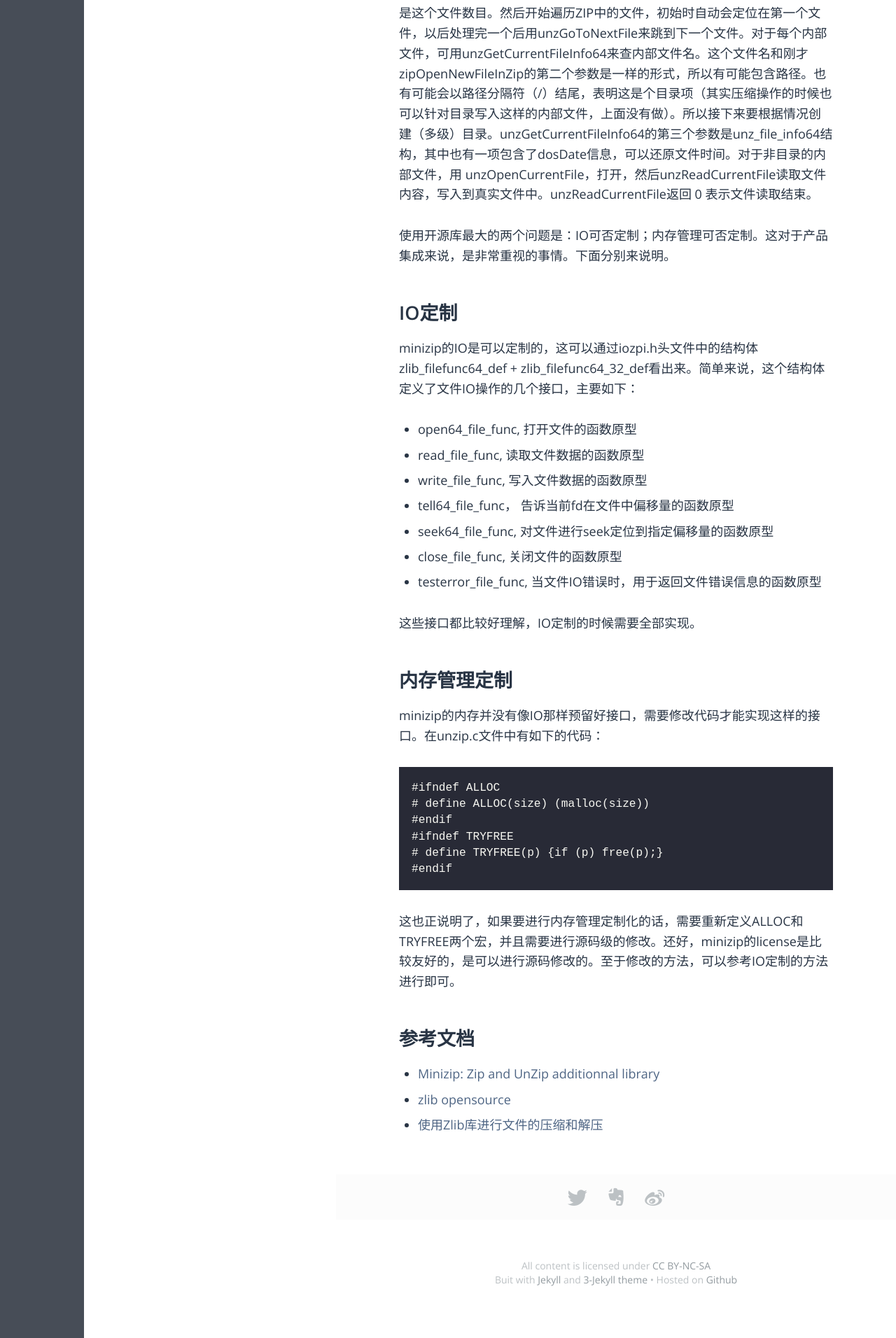
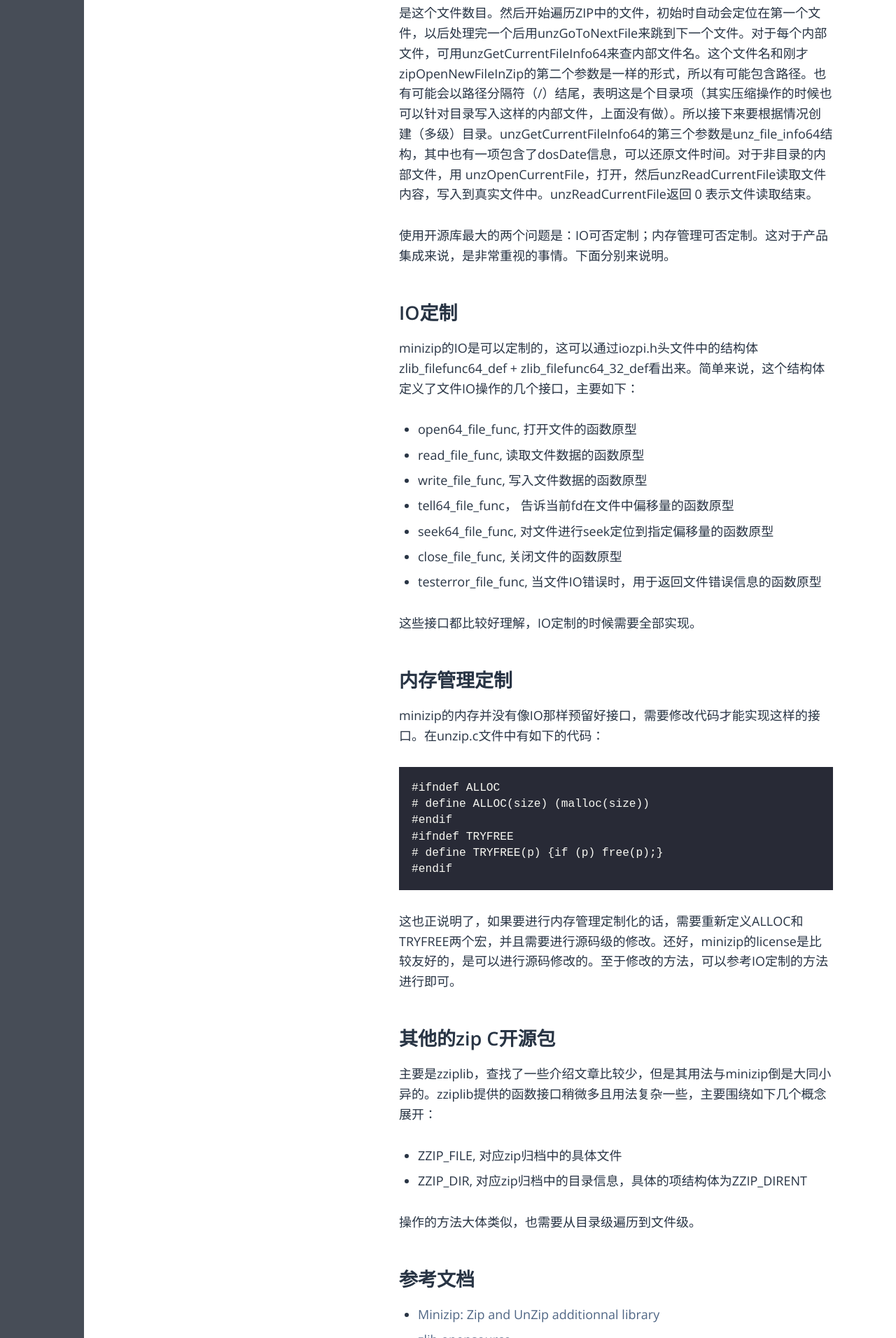
Before and after one commit to feelkill/feelkill.github.io, a Jekyll site: the page built from _posts/2018year/2018-04-14-minizip-opensource.md, in a window 1280 px wide. Shown: the part 3088-5000 px from the top of the page at 70% size. Built offline with Jekyll 4.4.1, drawn with Linux system fonts in a browser that asks for light colours; some web fonts are replaced.

Commit message:
补充上关于zziplib的信息

```diff
--- a/_posts/2018year/2018-04-14-minizip-opensource.md
+++ b/_posts/2018year/2018-04-14-minizip-opensource.md
@@ -127,8 +127,23 @@ minizip的内存并没有像IO那样预留好接口，需要修改代码才能
 
 这也正说明了，如果要进行内存管理定制化的话，需要重新定义ALLOC和TRYFREE两个宏，并且需要进行源码级的修改。还好，minizip的license是比较友好的，是可以进行源码修改的。至于修改的方法，可以参考IO定制的方法进行即可。
 
+## 其他的zip C开源包
+
+主要是zziplib，查找了一些介绍文章比较少，但是其用法与minizip倒是大同小异的。zziplib提供的函数接口稍微多且用法复杂一些，主要围绕如下几个概念展开：
+
+* ZZIP\_FILE, 对应zip归档中的具体文件
+* ZZIP\_DIR, 对应zip归档中的目录信息，具体的项结构体为ZZIP\_DIRENT
+
+操作的方法大体类似，也需要从目录级遍历到文件级。
 
 ## 参考文档
 * [Minizip: Zip and UnZip additionnal library](http://www.winimage.com/zLibDll/minizip.html)
 * [zlib opensource](https://www.zlib.net)
 * [使用Zlib库进行文件的压缩和解压](https://www.jianshu.com/p/cca8e5c858fc)
+* [zziplib Library Functions](http://zziplib.sourceforge.net/zziplib.html)
+* [zziplib basic API](http://zziplib.sourceforge.net/zzip-basics.html)
+* [zziplib sourceforge](http://zziplib.sourceforge.net/zzip-zip.html)
+* [zziplib github](https://github.com/gdraheim/zziplib)
+* [zziplib](http://zziplib.sf.net)
+* [zziplib arch linux](https://security.archlinux.org/package/zziplib)
+* [zziptest.c](http://zziplib.sourceforge.net/zziptest.c)
```
